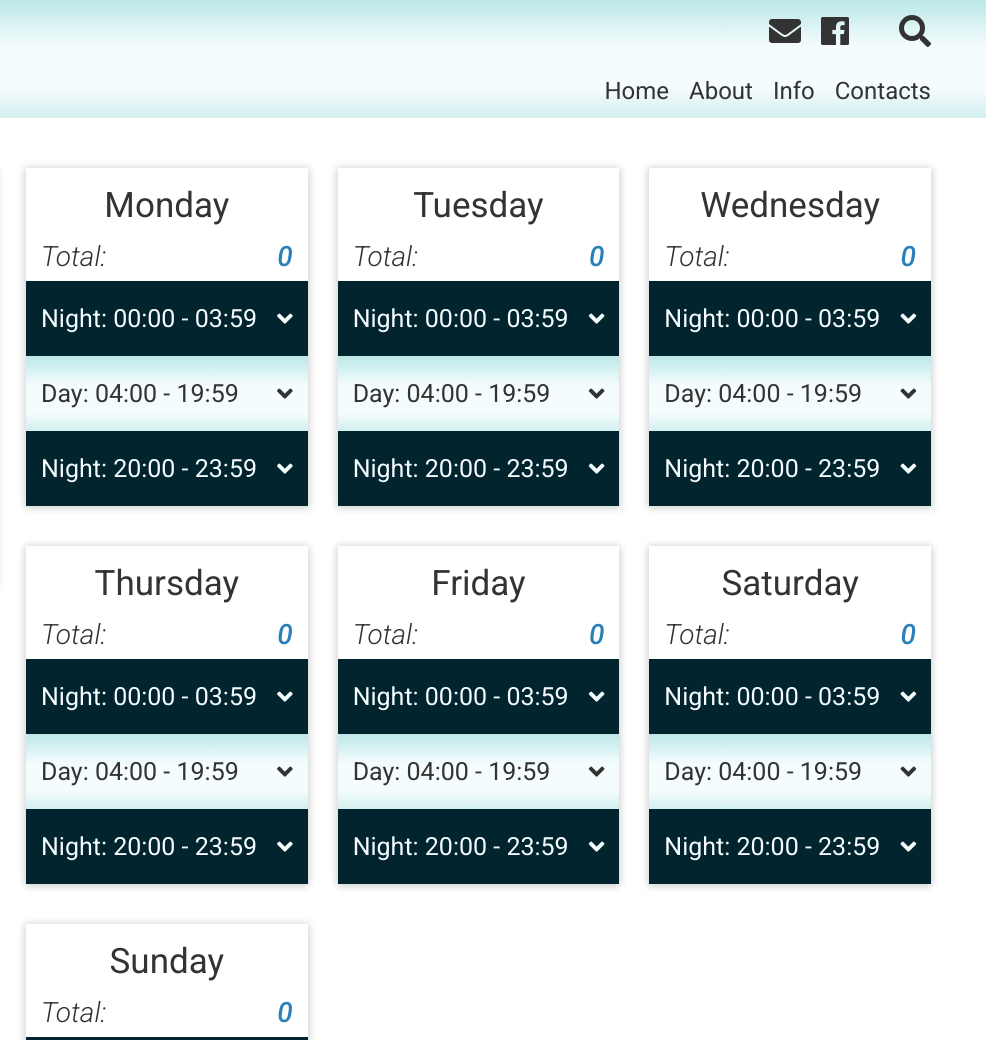
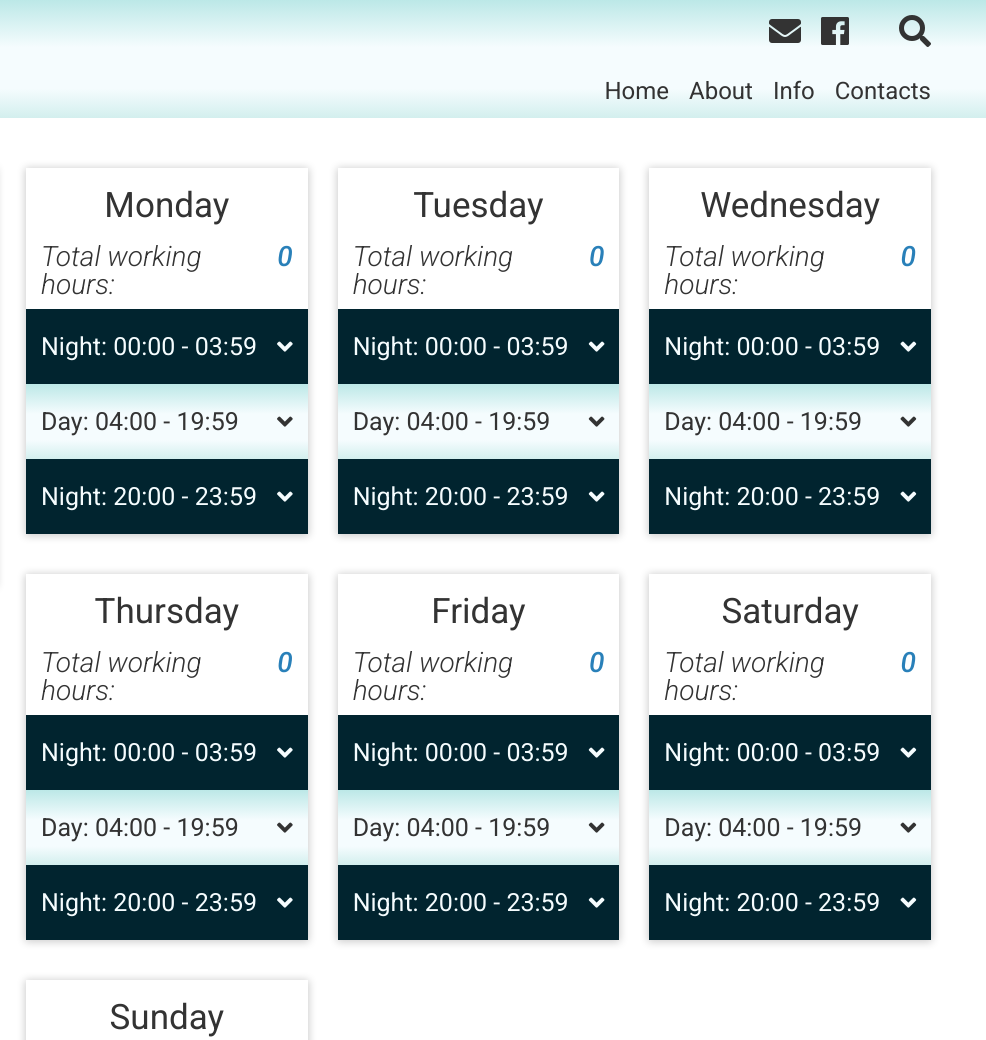
Before and after one commit to Aleksander-Mangierowski/ui_ux, a website: page index.html in a window 1280 px wide. Shown: the top 1040 px of the page, 294-1280 px from the left. Drawn offline with nearby package versions, Linux system fonts and the light colour scheme.

Commit message:
mentor objection resolving - pointer on hour-li, white text on orange bcg, title for total - total working hours

```diff
--- a/index.html
+++ b/index.html
@@ -119,7 +119,8 @@
                                 <div class="week-day">
                                     <h3 class="day-name">monday</h3>
                                     <div class="whole-time">
-                                        Total: <span>0</span>
+                                        Total working hours:
+                                        <span>0</span>
                                     </div>
                                     <div class="night">
                                         <div class="header">
@@ -176,7 +177,7 @@
                                 <div class="week-day">
                                     <h3 class="day-name">tuesday</h3>
                                     <div class="whole-time">
-                                        Total:
+                                        Total working hours:
                                         <span>0</span>
                                     </div>
                                     <div class="night">
@@ -234,7 +235,7 @@
                                 <div class="week-day">
                                     <h3 class="day-name">wednesday</h3>
                                     <div class="whole-time">
-                                        Total:
+                                        Total working hours:
                                         <span>0</span>
                                     </div>
                                     <div class="night">
@@ -292,7 +293,7 @@
                                 <div class="week-day">
                                     <h3 class="day-name">thursday</h3>
                                     <div class="whole-time">
-                                        Total:
+                                        Total working hours:
                                         <span>0</span>
                                     </div>
                                     <div class="night">
@@ -350,7 +351,7 @@
                                 <div class="week-day">
                                     <h3 class="day-name">friday</h3>
                                     <div class="whole-time">
-                                        Total:
+                                        Total working hours:
                                         <span>0</span>
                                     </div>
                                     <div class="night">
@@ -408,7 +409,7 @@
                                 <div class="week-day">
                                     <h3 class="day-name">saturday</h3>
                                     <div class="whole-time">
-                                        Total:
+                                        Total working hours:
                                         <span>0</span>
                                     </div>
                                     <div class="night">
@@ -466,7 +467,7 @@
                                 <div class="week-day">
                                     <h3 class="day-name">sunday</h3>
                                     <div class="whole-time">
-                                        Total:
+                                        Total working hours:
                                         <span>0</span>
                                     </div>
                                     <div class="night">
--- a/sass/pages/index.scss
+++ b/sass/pages/index.scss
@@ -275,6 +275,7 @@ aside {
             font-weight: 300;
             li {
                 position: relative;
+                cursor: pointer;
                 padding: 15px;
                 &::after {
                     content: 'free';
@@ -287,6 +288,7 @@ aside {
                     border-top: 1px solid $main-text-05;
                 }
                 &.active {
+                    color: $white;
                     background: $orange;
                     &::after {
                         content: 'work';
```
Also changed, not shown: css/main.css.
